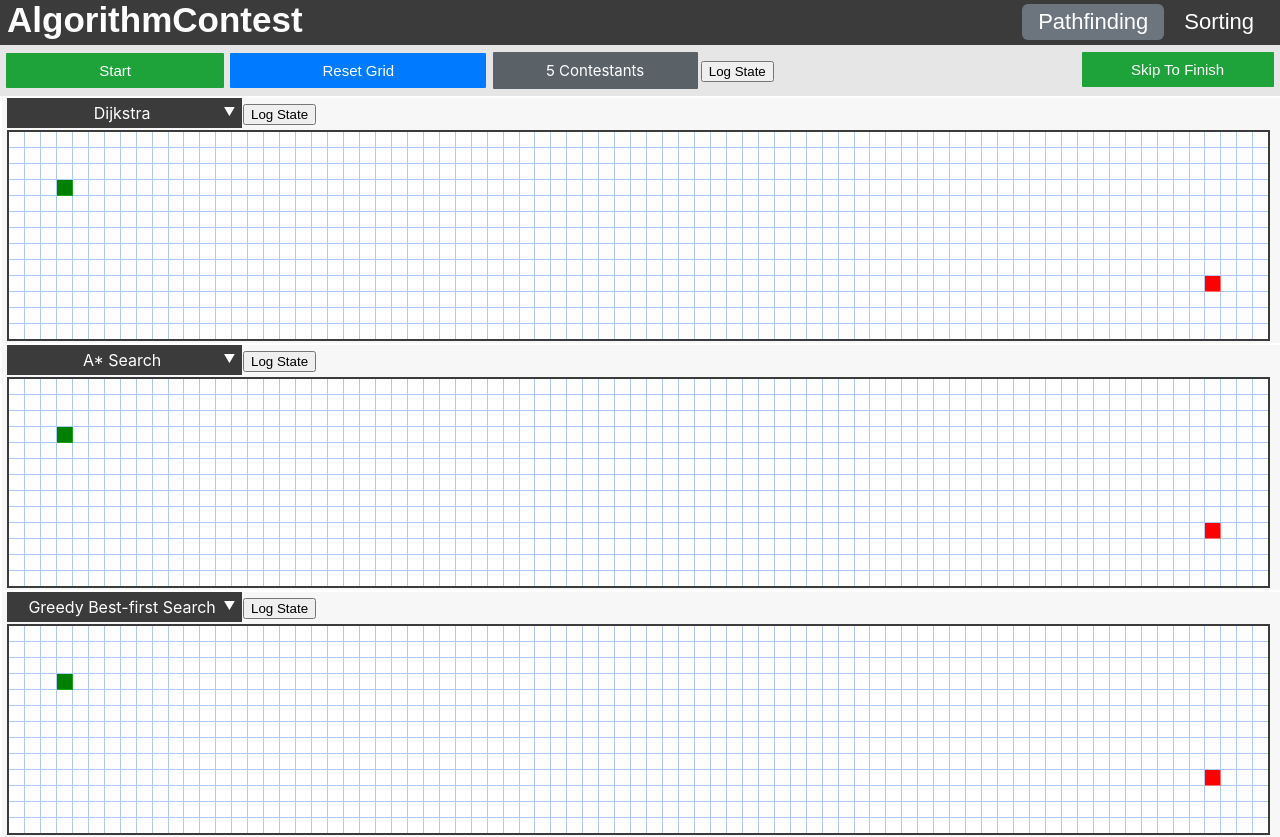
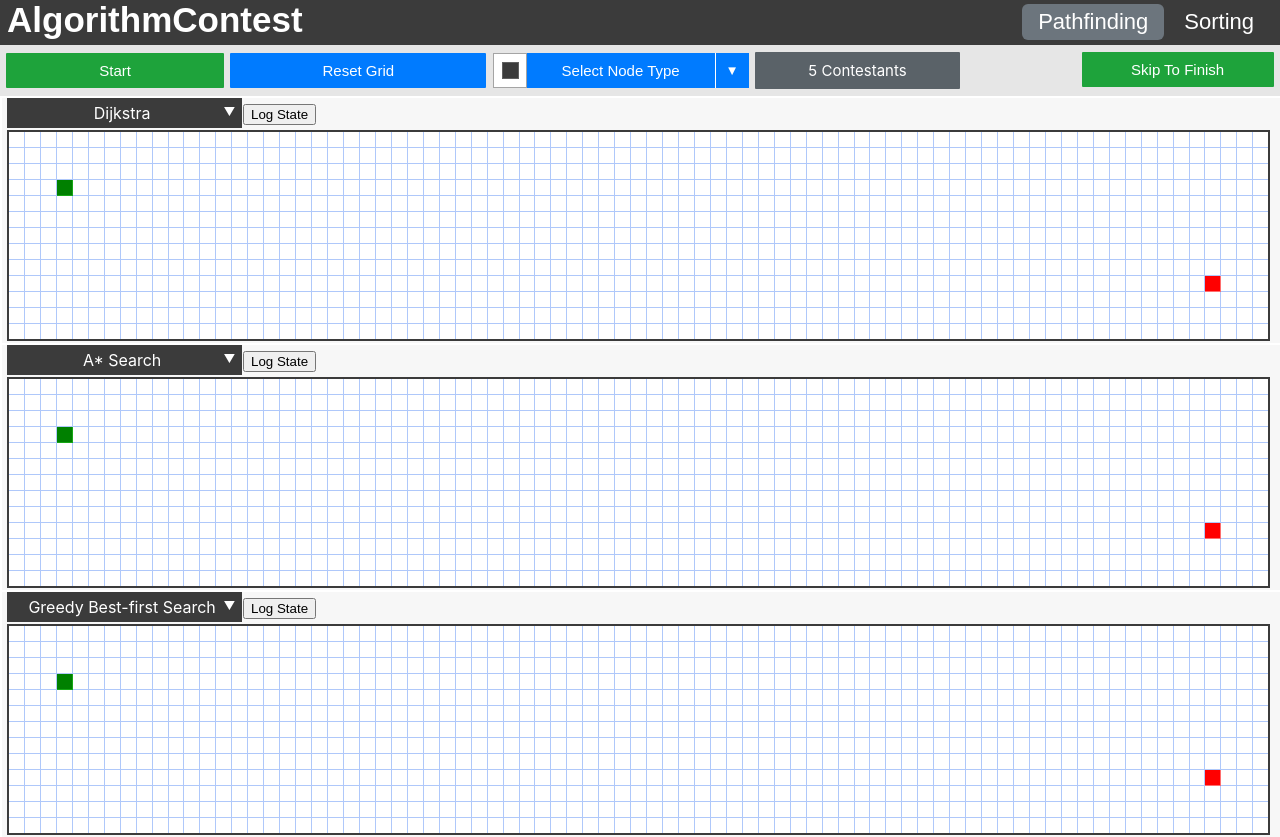
Before and after one commit to benshinnick/algorithm-contest, a React (Create React App) app: page / in a window 1280 px wide. Shown: the top 837 px of the page. Built offline with nearby package versions, Linux system fonts and the light colour scheme.

Commit message:
Added node type selection dropdown and ability to draw different types of nodes on the grid

```diff
--- a/src/AlgoContest/PathfindingContest/Node/node.css
+++ b/src/AlgoContest/PathfindingContest/Node/node.css
@@ -15,6 +15,36 @@
 
 .weight-1 {
   background-color: white;
+}
+
+.weight-2 {
+  background-color: #eeeeee;
+  border-color: #cdcdcd;
+  animation: nodeGrowEnter 0.1s;
+}
+
+.weight-5 {
+  background-color: #dfdfdf;
+  border-color: #b8b8b8;
+  animation: nodeGrowEnter 0.1s;
+}
+
+.weight-10 {
+  background-color: #c2c2c2;
+  border-color: #989898;
+  animation: nodeGrowEnter 0.1s;
+}
+
+.weight-15 {
+  background-color: #858585;
+  border-color: #505050;
+  animation: nodeGrowEnter 0.1s;
+}
+
+.weight-Infinity {
+  background-color: #3b3b3b;
+  border-color: #606060;
+  animation: nodeGrowEnter 0.1s;
 }
 
 .weight-Infinity {
--- a/src/AlgoContest/PathfindingContest/PathfindingContest.jsx
+++ b/src/AlgoContest/PathfindingContest/PathfindingContest.jsx
@@ -18,6 +18,15 @@ const ALGORITHM_TYPES = [
     'Depth-first Search',
 ]
 
+const NODE_TYPES = [
+    'Weighted-1',
+    'Weighted-2',
+    'Weighted-5',
+    'Weighted-10',
+    'Weighted-15',
+    'Weighted-Infinity'
+]
+
 export default class PathfindingContest extends React.Component {
     constructor(props) {
         super(props);
@@ -28,6 +37,8 @@ export default class PathfindingContest extends React.Component {
             numOfContestants: INITIAL_NUM_OF_CONTESTANTS,
             isPreContest: true,
             isEmptyGrid: true,
+            selectedNodeType: 'Weighted-Infinity',
+            selectedNodeWeight: Infinity,
             startNodeRow: -1,
             startNodeColumn: -1,
             finishNodeRow: -1,
@@ -45,6 +56,7 @@ export default class PathfindingContest extends React.Component {
 
     componentDidMount() {
         this.setEmptyGrid();
+        document.getElementById('node-selection-dropdown-content').style.display = 'none';
         window.addEventListener('resize', this.handlePageResize);
     }
 
@@ -205,6 +217,17 @@ export default class PathfindingContest extends React.Component {
         console.log("Contest Being Skipped");
     }
 
+    selectNodeTypeDropdownOnClick() {
+        console.log("Select Node Type Dropdown On Click");
+        toggleSelectNodeTypeDropdownButtons();
+    }
+
+    nodeSelectionDropdownButtonOnClick(nodeType) {
+        const nodeTypeWeight = parseFloat(nodeType.split('-')[1]);
+        this.setState({...this.state, selectedNodeType: nodeType, selectedNodeWeight: nodeTypeWeight});
+        toggleSelectNodeTypeDropdownButtons();
+    }
+
     render() {
         const ContestantNumbers = [];
         for(let i = 0; i < MAX_NUM_OF_CONTESTANTS; ++i) {
@@ -216,10 +239,30 @@ export default class PathfindingContest extends React.Component {
                 <div id="pathfinding-contest-header">
                     <button id="path-start-contest-button" onClick={() => this.startContestButtonOnClick()}>Start</button>
                     <button id="reset-grid-button" onClick={() => this.resetGridButtonOnClick()}>Reset Grid</button>
-                    <div id="path-num-of-contestants-label">
-                        {this.state.numOfContestants} Contestants
+                    <div id="select-node-type-dropdown">
+                        <button id="select-node-type-dropdown-button" onClick={() => this.selectNodeTypeDropdownOnClick()}>
+                            <div id="selected-node-display-container">
+                                <div id="selected-node-display" className={`display-node-${this.state.selectedNodeType}`}></div>
+                            </div>
+                            <div id="select-node-type-button-text">Select Node Type</div>
+                            <div id='node-selection-dropdown-arrow'>▼</div>
+                        </button>
+                            {/* node selection dropdown content */}
+                            <div id="node-selection-dropdown-content">
+                                {NODE_TYPES.map((nodeType) => (
+                                (nodeType !== this.state.selectedNodeType) ?
+                                    <button
+                                        key={nodeType}
+                                        id='node-selection-dropdown-button'
+                                        onClick={() => this.nodeSelectionDropdownButtonOnClick(nodeType)}
+                                    ><div id="selected-node-display" className={`display-node-${nodeType}`}></div>{nodeType}</button>
+                                    : null
+
+                                ))}
+                            </div>
                     </div>
-                    <button onClick={() => console.log(this.state)}>Log State</button>
+                    <div id="path-num-of-contestants-label">{this.state.numOfContestants} Contestants</div>
+                    {/* <button onClick={() => console.log(this.state)}>Log State</button> */}
                     <button id="path-skip-to-finish-button" onClick={() => this.skipToFinishButtonOnClick()}>Skip To Finish</button>
                 </div>
                 <div className='pathfinding-visualizers'>
@@ -228,6 +271,7 @@ export default class PathfindingContest extends React.Component {
                             key={contestantNum}
                             ref={this.setRef}
                             grid={this.state.grid}
+                            selectedNodeWeight={this.state.selectedNodeWeight}
                             algorithmType={ALGORITHM_TYPES[(contestantNum - 1) % ALGORITHM_TYPES.length]}
                             algorithmTypes={ALGORITHM_TYPES}
                             contestantNumber={contestantNum}
@@ -239,6 +283,16 @@ export default class PathfindingContest extends React.Component {
                 </div>
             </div>
         );
+    }
+}
+
+const toggleSelectNodeTypeDropdownButtons = () => {
+    const selectNodeTypeDropdownButtonContainer = document.getElementById('node-selection-dropdown-content');
+    if(selectNodeTypeDropdownButtonContainer.style.display === 'none') {
+        selectNodeTypeDropdownButtonContainer.style.display = 'block';
+    }
+    else {
+        selectNodeTypeDropdownButtonContainer.style.display = 'none';
     }
 }
 
--- a/src/AlgoContest/PathfindingContest/PathfindingVisualizerContestant.jsx
+++ b/src/AlgoContest/PathfindingContest/PathfindingVisualizerContestant.jsx
@@ -14,6 +14,7 @@ export default class PathfindingVisualizerContestant extends React.Component {
             algorithmType: this.props.algorithmType,
             allAlgorithmTypes: this.props.algorithmTypes,
             contestantNumber: this.props.contestantNumber,
+            selectedNodeWeight: this.props.selectedNodeWeight,
             isMousePressed: false,
             isStartNodeSelected: false,
             isFinishNodeSelected: false,
@@ -25,13 +26,16 @@ export default class PathfindingVisualizerContestant extends React.Component {
         if(props.grid !== state.grid){
             return{ grid: props.grid };
         }
+        if(props.selectedNodeWeight !== state.selectedNodeWeight) {
+            return{ selectedNodeWeight: props.selectedNodeWeight }
+        }
         return null;
     }
 
     handleMouseDown(row, col) {
         // console.log(this.state.grid[row][col]);
         if(!this.isStartOrFinishNode(row, col)) {
-            this.props.updateGridNodeWeight(row, col, Infinity);
+            this.props.updateGridNodeWeight(row, col, this.state.selectedNodeWeight);
             this.setState({
                 ...this.state,
                 isMousePressed: true,
@@ -78,7 +82,7 @@ export default class PathfindingVisualizerContestant extends React.Component {
             }
             else {
                 if(!this.isStartOrFinishNode(row, col)) {
-                    this.props.updateGridNodeWeight(row, col, Infinity);
+                    this.props.updateGridNodeWeight(row, col, this.state.selectedNodeWeight);
                     if(!this.isLastUpdatedNodeAdjacentToCurrentNode(row, col)) {
                         this.fillInSkippedNodes(row, col);
                     }
@@ -132,7 +136,7 @@ export default class PathfindingVisualizerContestant extends React.Component {
             const row = lineCoordinates[i][1];
             const col = lineCoordinates[i][0];
             if(!this.isStartOrFinishNode(row, col)) {
-                this.props.updateGridNodeWeight(row, col, Infinity);
+                this.props.updateGridNodeWeight(row, col, this.state.selectedNodeWeight);
             }
         }
     }
--- a/src/AlgoContest/PathfindingContest/css/PathfindingContest.css
+++ b/src/AlgoContest/PathfindingContest/css/PathfindingContest.css
@@ -112,3 +112,152 @@
 #reset-grid-button[disabled] {
     background-color: #00458f;
 }
+
+/* Node Selection Button Dropdown Styling */
+
+#selected-node-display-container {
+    float: left;
+    background-color: white;
+    border: 1px solid rgb(164, 164, 164);
+    width: 32px;
+    padding-top: 8px;
+    padding-bottom: 8px;
+    text-align: center;
+    text-decoration: none;
+    font-size: 15px;
+    transition-duration: 0.2s;
+    margin-top: 0px;
+    margin-bottom: 0px;
+    border-radius: 2px 0px 0px px;
+}
+
+#selected-node-display {
+    width: 15px;
+    height: 15px;
+    margin: 0px 8px;
+    -moz-user-select: -moz-none;
+    -khtml-user-select: none;
+    -webkit-user-select: none;
+    -o-user-select: none;
+    user-select: none;
+    float: left;
+}
+
+.display-node-Weighted-Infinity {
+    background-color: #3b3b3b;
+    border: 1px solid #606060;
+}
+
+.display-node-Weighted-1 {
+    background-color: white;
+    border: 1px solid rgb(175, 200, 250);;
+}
+
+.display-node-Weighted-2 {
+    background-color: #eeeeee;
+    border: 1px solid #cdcdcd;
+}
+
+.display-node-Weighted-5 {
+    background-color: #dfdfdf;
+    border: 1px solid #b8b8b8;
+}
+
+.display-node-Weighted-10 {
+    background-color: #c2c2c2;
+    border: 1px solid #989898;
+}
+
+.display-node-Weighted-15 {
+    background-color: #858585;
+    border: 1px solid #505050;
+}
+
+#select-node-type-dropdown {
+    display: inline-block;
+    margin: 0px;
+    padding: 0px;
+    width: 20%;
+    margin-left: 0.25%;
+    margin-right: 0.25%;
+}
+
+#select-node-type-dropdown-button {
+    display: inline-block;
+    background-color: #007bff;
+    width: 100%;
+    border: none;
+    color: white;
+    padding: 0px;
+    transition-duration: 0.4s;
+}
+
+#select-node-type-dropdown-button:hover {
+    background-color: #0069d9;
+}
+
+#select-node-type-dropdown-button:disabled,
+#select-node-type-dropdown-button[disabled] {
+    background-color: #0069d9;
+}
+
+#select-node-type-button-text {
+    background-color: transparent;
+    border: none;
+    color: white;
+    padding-top: 9px;
+    padding-bottom: 9px;
+    text-align: center;
+    text-decoration: none;
+    font-size: 15px;
+    transition-duration: 0.2s;
+    border-radius: 1px;
+    margin-top: 0px;
+    margin-bottom: 0px;
+    display: inline-block;
+}
+
+#node-selection-dropdown-arrow {
+    background-color: transparent;
+    border-left: 1px solid white;
+    color: white;
+    float: right;
+    padding: 10px 10px;
+    margin: 0px;
+}
+
+#node-selection-dropdown-content {
+    display: block;
+    width: 20%;
+    position: absolute;
+    background-color: #f1f1f1;
+    margin: 0px;
+    z-index: 1;
+}
+
+#node-selection-dropdown-button {
+    color: black;
+    width: 100%;
+    background-color: white;
+    text-align: center;
+    border-top: none;
+    border-left: 1px solid rgb(164, 164, 164);
+    border-right: 1px solid rgb(164, 164, 164);
+    border-bottom: 1px solid rgb(164, 164, 164);
+    font-size: 16px;
+    padding-left: 1px;
+    padding-top: 5px;
+    padding-right: 30px;
+    padding-bottom: 5px;
+    margin-left: 0px;
+    margin-top: 0px;
+    margin-right: 0px;
+    margin-bottom: 0px;
+    text-decoration: none;
+    display: block;
+}
+
+#node-selection-dropdown-button:hover {
+    background-color: #e2e6ea;
+}
+/* End Of Node Selection Button Dropdown Styling */
```
